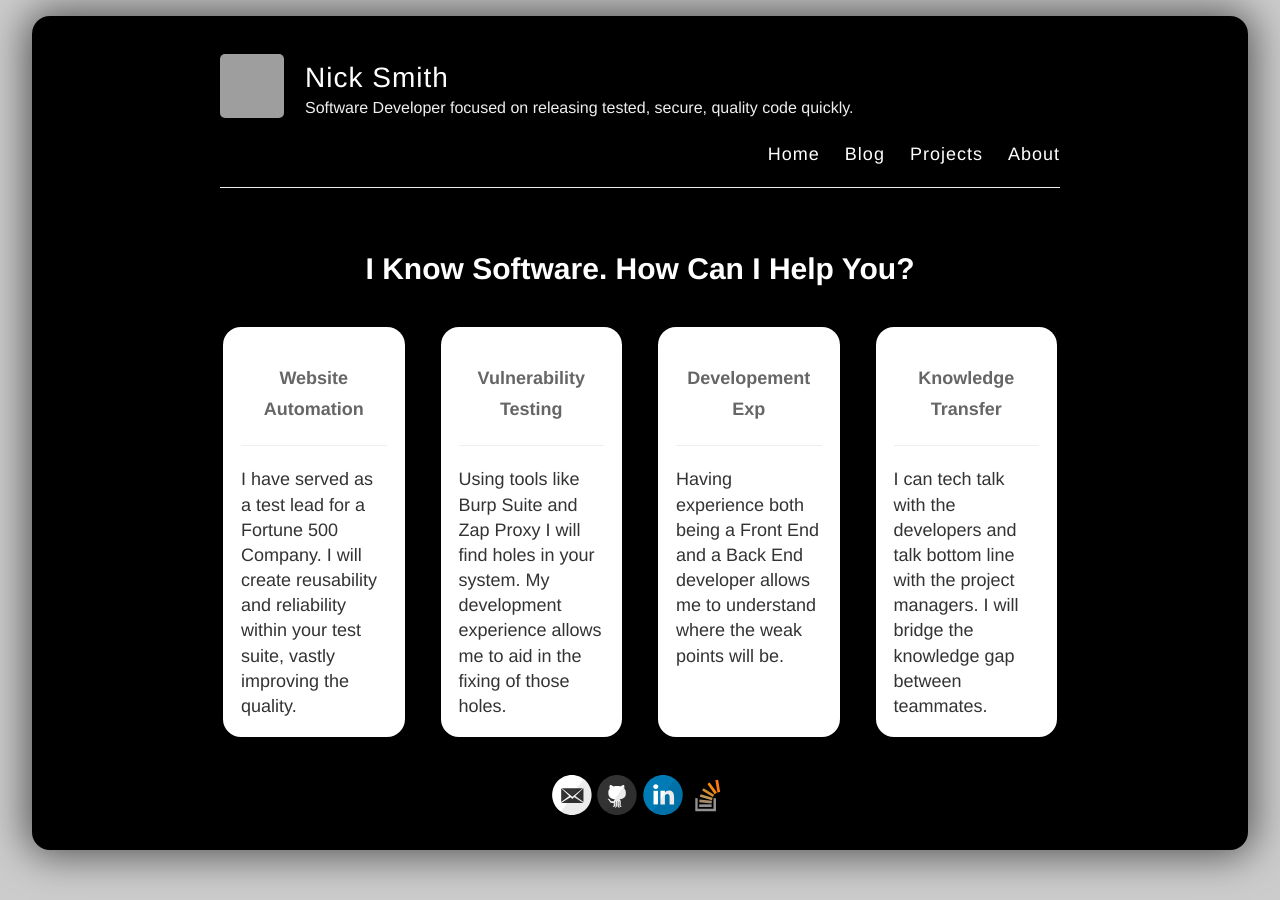
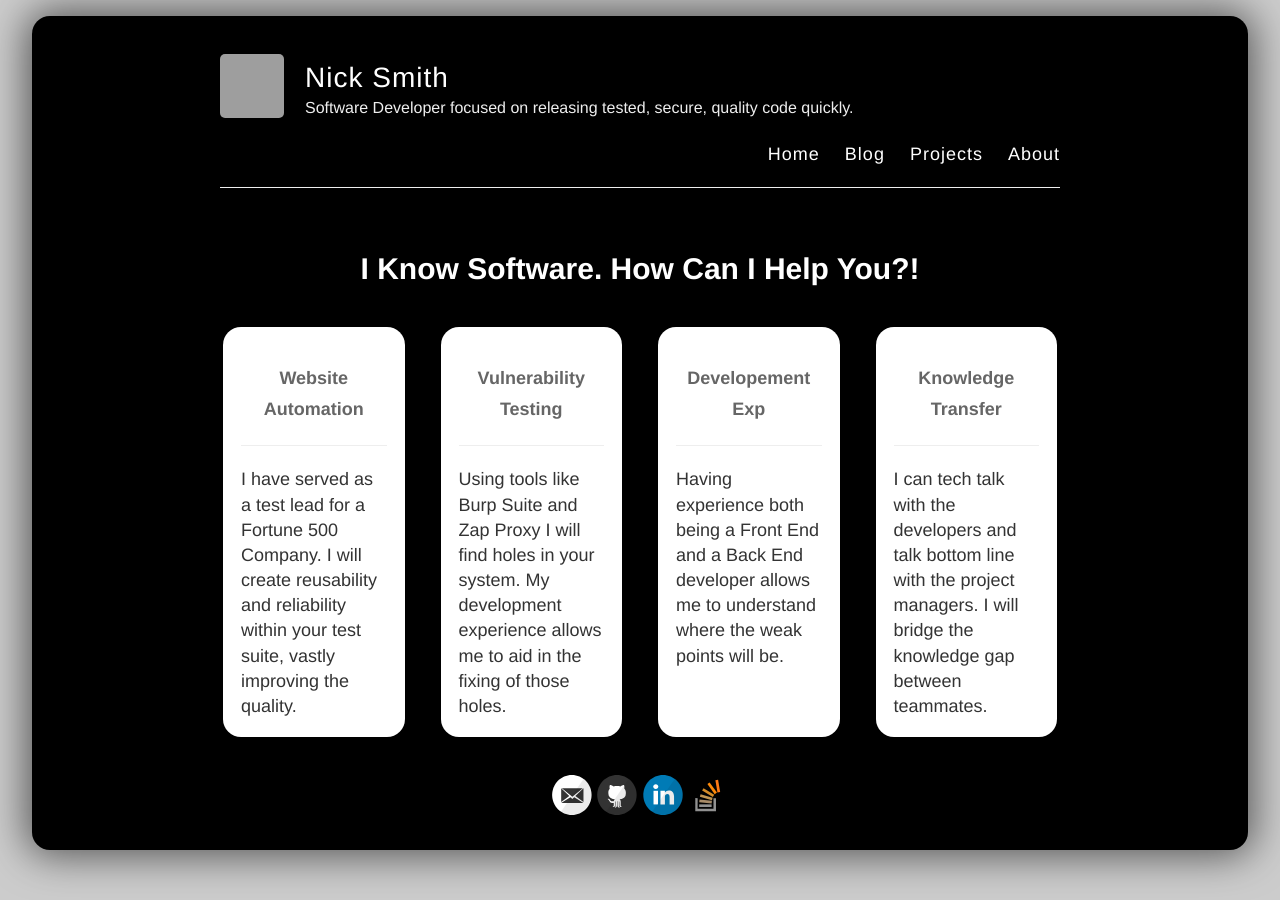
Before and after one commit to clickthisnick/clickthisnick.github.io, a Jekyll site: the page built from index.html, in a window 1280 px wide. Built offline with Jekyll 4.4.1, drawn with Linux system fonts in a browser that asks for light colours; some web fonts are replaced; grey boxes are pictures that could not be loaded.

Commit message:
Chore - Adding a title change

```diff
--- a/index.html
+++ b/index.html
@@ -13,7 +13,7 @@ title:
     <div class="row">
       <div class="col-lg-12 text-center title">
         <h1>
-          I Know Software. How Can I Help You?
+          I Know Software. How Can I Help You?!
         </h1>
       </div>
     </div>
```
